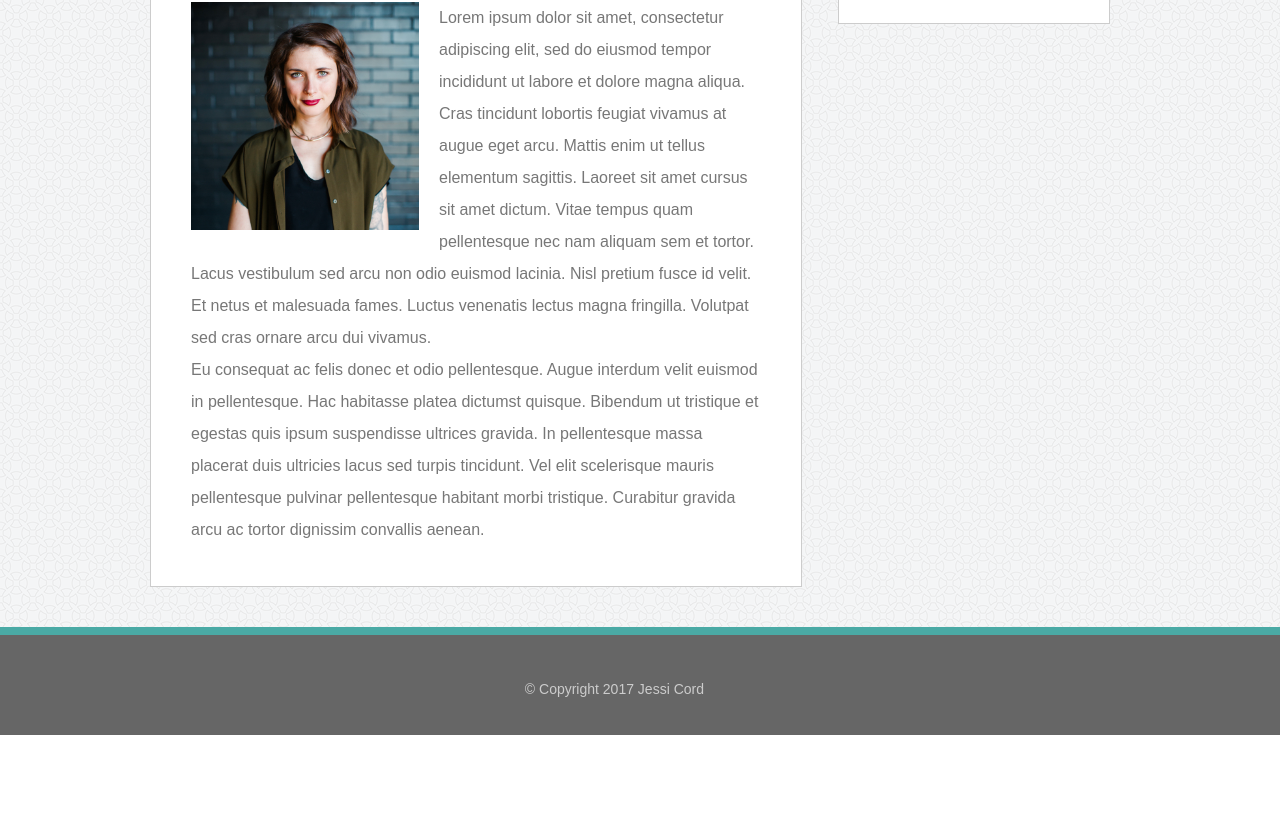
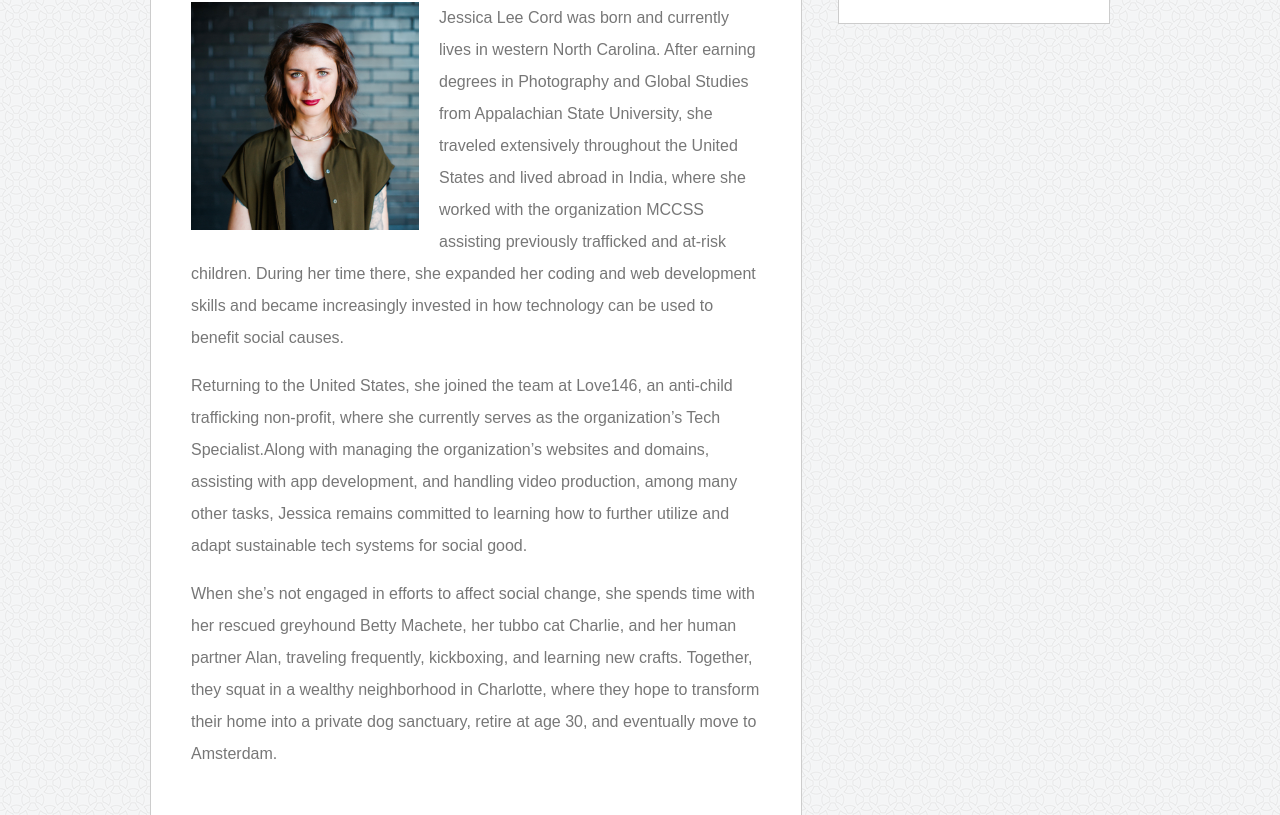
Before and after one commit to jessicacord/Basic-Portfolio, a plain HTML site: page index.html in a window 1280 px wide. Shown: the part 317-1132 px from the top of the page. Before the commit the page ends 1052 px from the top, so only its background shows below. Drawn offline with Linux system fonts and the light colour scheme.

Commit message:
Updated bio

```diff
--- a/assets/css/style.css
+++ b/assets/css/style.css
@@ -11,6 +11,7 @@ p {
     color: #777777;
     font-family: 'Arial', 'Helvetica Neue', Helvetica, sans-serif;
     line-height: 2;
+    margin-bottom: 1rem;
 }
 
 h1 {
--- a/index.html
+++ b/index.html
@@ -38,9 +38,12 @@
                 </div>
 
                 <div class="bio">
-                    <p>Lorem ipsum dolor sit amet, consectetur adipiscing elit, sed do eiusmod tempor incididunt ut labore et dolore magna aliqua. Cras tincidunt lobortis feugiat vivamus at augue eget arcu. Mattis enim ut tellus elementum sagittis. Laoreet sit amet cursus sit amet dictum. Vitae tempus quam pellentesque nec nam aliquam sem et tortor. Lacus vestibulum sed arcu non odio euismod lacinia. Nisl pretium fusce id velit. Et netus et malesuada fames. Luctus venenatis lectus magna fringilla. Volutpat sed cras ornare arcu dui vivamus.</p>
+                    <p>Jessica Lee Cord was born and currently lives in western North Carolina. After earning degrees in Photography and Global Studies from Appalachian State University, she traveled extensively throughout the United States and lived abroad in India, where she worked with the organization MCCSS assisting previously trafficked and at-risk children. During her time there, she expanded her coding and web development skills and became increasingly invested in how technology can be used to benefit social causes.</p>
 
-                    <p>Eu consequat ac felis donec et odio pellentesque. Augue interdum velit euismod in pellentesque. Hac habitasse platea dictumst quisque. Bibendum ut tristique et egestas quis ipsum suspendisse ultrices gravida. In pellentesque massa placerat duis ultricies lacus sed turpis tincidunt. Vel elit scelerisque mauris pellentesque pulvinar pellentesque habitant morbi tristique. Curabitur gravida arcu ac tortor dignissim convallis aenean.</p>
+                    <p>Returning to the United States, she joined the team at Love146, an anti-child trafficking non-profit, where she currently serves as the organization’s Tech Specialist.Along with managing the organization’s websites and domains, assisting with app development, and handling video production, among many other tasks, Jessica remains committed to learning how to further utilize and adapt sustainable tech systems for social good. </p>
+
+                    <p>When she’s not engaged in efforts to affect social change, she spends time with her rescued greyhound Betty Machete, her tubbo cat Charlie, and her human partner Alan, traveling frequently, kickboxing, and learning new crafts. Together, they squat in a wealthy neighborhood in Charlotte, where they hope to transform their home into a private dog sanctuary, retire at age 30, and eventually move to Amsterdam.
+                    </p>
                 </div>
             </div>
 
```
